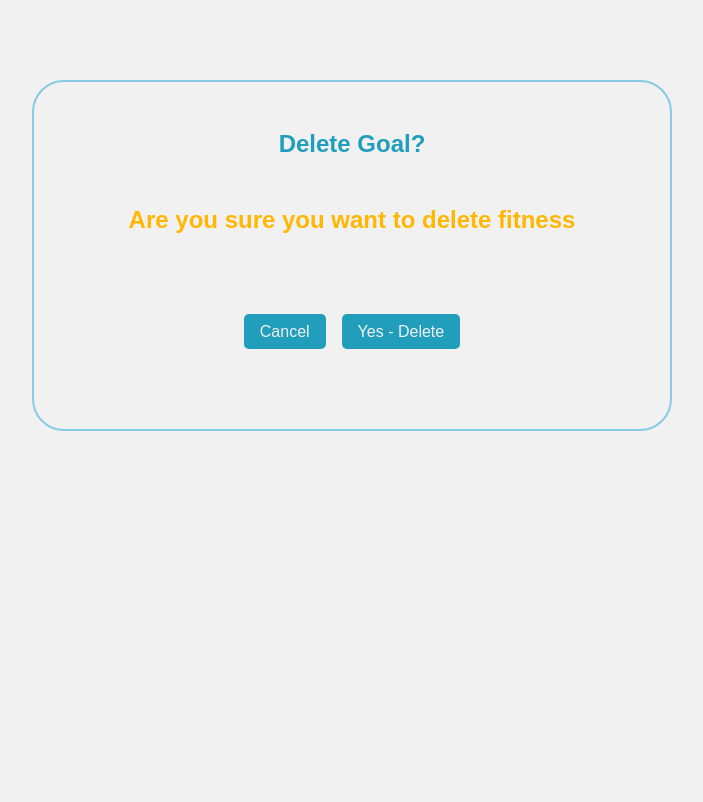
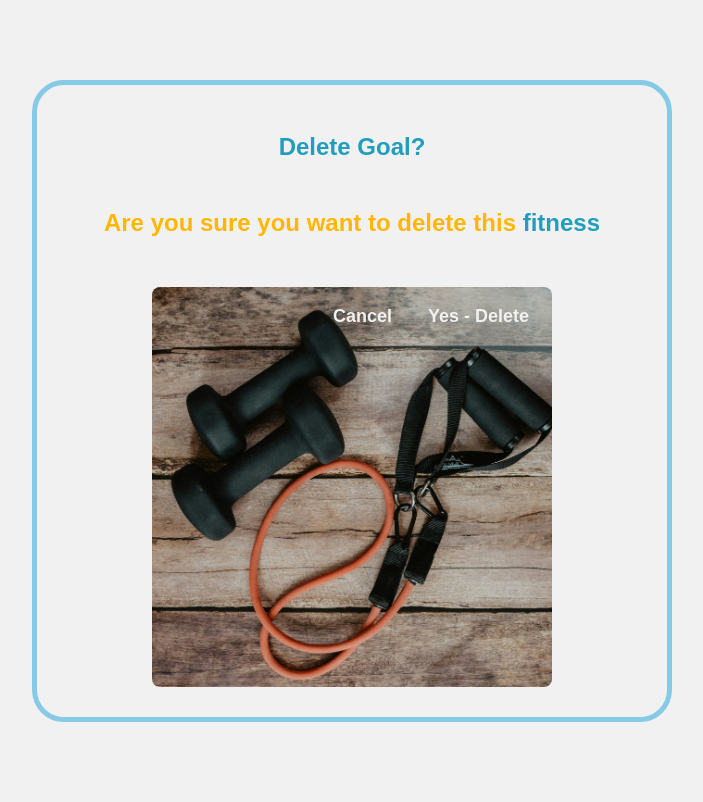
Before and after one commit to DPreet12/django-fitness-app, a Django app: page /goal/delete/1 in a window 1280 px wide. Shown: the part 50-852 px from the top of the page, without its empty margins (288-991 px from the left). Before the commit the page ends 481 px from the top, so only its background shows below. Run offline with Django 5.2, Linux system fonts and the light colour scheme; a user stored in the database is signed in; data comes from the database, SQL or seed files in the repository; tables that the repository leaves empty hold one stand-in row (values such as "Sample post").

Commit message:
feat: modified goal-delete and workout- delete pages and added images

```diff
--- a/main_app/static/css/profile-delete.css
+++ b/main_app/static/css/profile-delete.css
@@ -3,7 +3,7 @@ section {
     margin: 5em  auto;
     padding: 0;
     background-color: var(--color-light);
-    border: 2px solid var(--second-bg-color);
+    border: 5px solid var(--second-bg-color);
     border-radius: 2em;
 }
 
@@ -25,13 +25,15 @@ h2 {
 
 .button-container {
  display: flex;
- justify-content: center;
- gap: 1em;
- margin: 5em 5em;
+ position: absolute;
+ top: 10px;
+ right: 5px;
+
 }
 
-section .btn.submit {
-   background-color: var(--bg-color);
+.btn {
+
+   background-color: transparent;
    padding: 1em;
    border-radius: 5px;
    width: auto;
@@ -39,9 +41,38 @@ section .btn.submit {
    font-size: medium;
    transition: .5s ease;
    cursor: pointer;
-   color: var(--color-light)
+   color: var(--color-light);
+   text-decoration: none;
+   font-weight: bold;
+   font-size: large;
 }
 
-section .btn.submit:hover {
-    color: var(--color-hover);
+.btn:hover {
+    background-color: #033b8d;
 }
+
+.image-container-2  {
+    position: relative;
+    display:flex;
+    justify-content: center;
+    align-items: center;
+    margin: 0px auto;
+    margin-top: 50px;
+    width: 400px;
+    margin-bottom: 30px;
+
+  }
+
+ .image-container-2 img {
+
+     height: 400px;
+     object-fit: cover;
+     border-radius: 8px;
+     width: 400px;
+
+  }
+
+  strong {
+    font-weight: bold;
+    color: var(--bg-color);
+  }
--- a/main_app/templates/main_app/goal_confirm_delete.html
+++ b/main_app/templates/main_app/goal_confirm_delete.html
@@ -9,14 +9,17 @@
         <h1>Delete Goal?</h1>
     </div>
     <h2>
-        Are you sure you want to delete {{goal.user.username}}
+        Are you sure you want to delete this <strong>{{goal.user.username}}</strong>
     </h2>
     <form action="" method="post">
         {% csrf_token %}
+        <div class="image-container-2">
+            <img src="{% static 'images/image-6.jpg' %}" class="img" alt="Goals image">
         <div class="button-container">
             <a href="{% url 'goal-details' %}" class="btn submit">Cancel</a>
             <button type="submit" class="btn submit">Yes - Delete</button>
         </div>
+    </div>
     </form>
 </section>
 {% endblock %}
--- a/main_app/templates/main_app/goals/goal_details.html
+++ b/main_app/templates/main_app/goals/goal_details.html
@@ -29,11 +29,11 @@
       </div>
       {% else %}
       <div class="view-page">
-        <p>Please add some goals to view you goals</p>
+        <p>Please click the button on image to add some goals to track your progress</p>
         <div class="image-container-2">
-          <img src="{% static 'images/image-2.jpg' %}" class="img" alt="Workout image">
+          <img src="{% static 'images/image-2.jpg' %}" class="img" alt="Goals image">
           <div class="button-container-2">
-              <a href="{% url 'workout-create' %}" class="btn-2 submit-2">Add Goals</a>
+              <a href="{% url 'goal-create' %}" class="btn-2 submit-2">Add Goals</a>
           </div>
        </div>
       </div>
--- a/main_app/templates/workouts/workout_details.html
+++ b/main_app/templates/workouts/workout_details.html
@@ -30,7 +30,7 @@
    <div class="view-page">
    <p> Please click the button on image to add some workouts to track your progress </p>
    <div class="image-container-2">
-    <img src="{% static 'images/image-2.jpg' %}" class="img" alt="Workout image">
+    <img src="{% static 'images/image-2.jpg' %}" class="img" alt="Workouts image">
     <div class="button-container-2">
         <a href="{% url 'workout-create' %}" class="btn-2 submit-2">Add Workout</a>
     </div>
```
Also changed, not shown: main_app/templates/main_app/workout_confirm_delete.html (+6 -2 lines).
